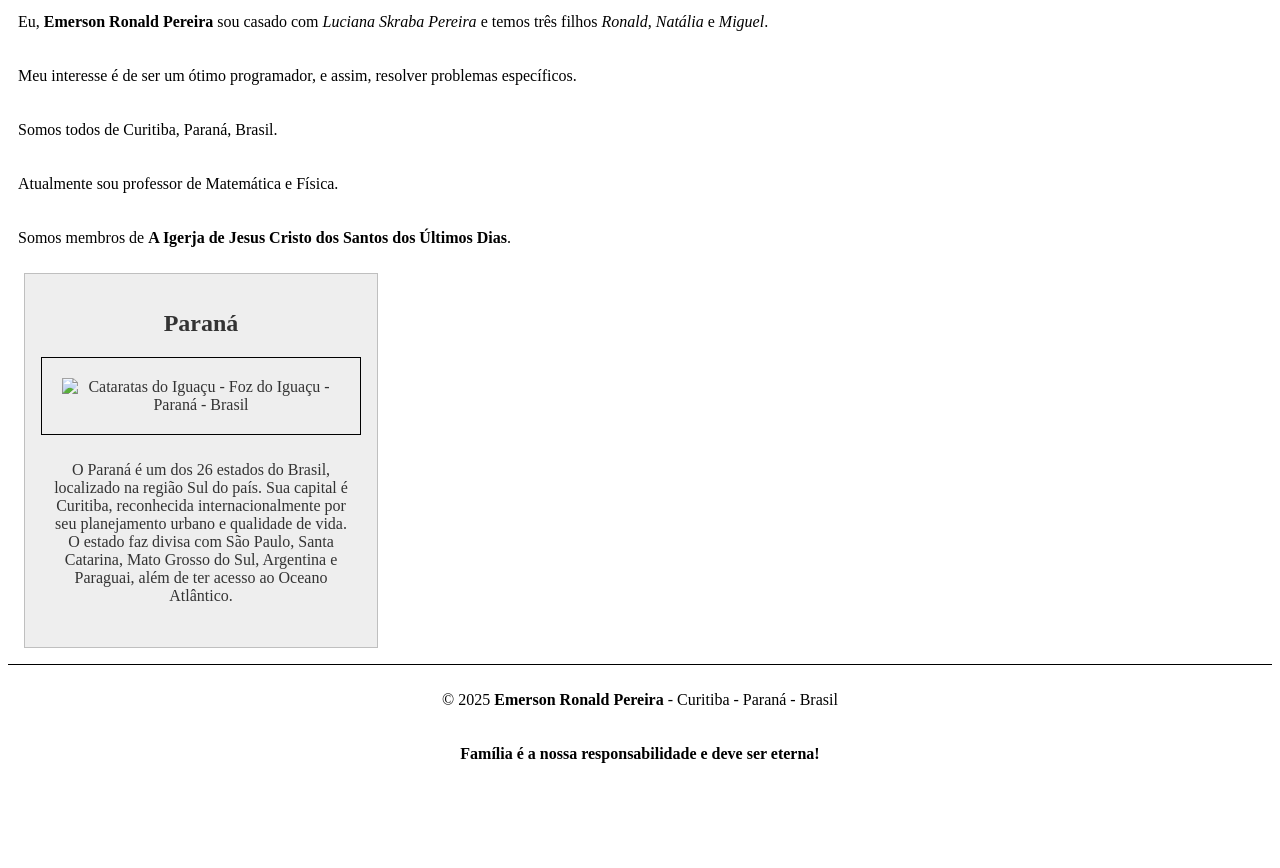
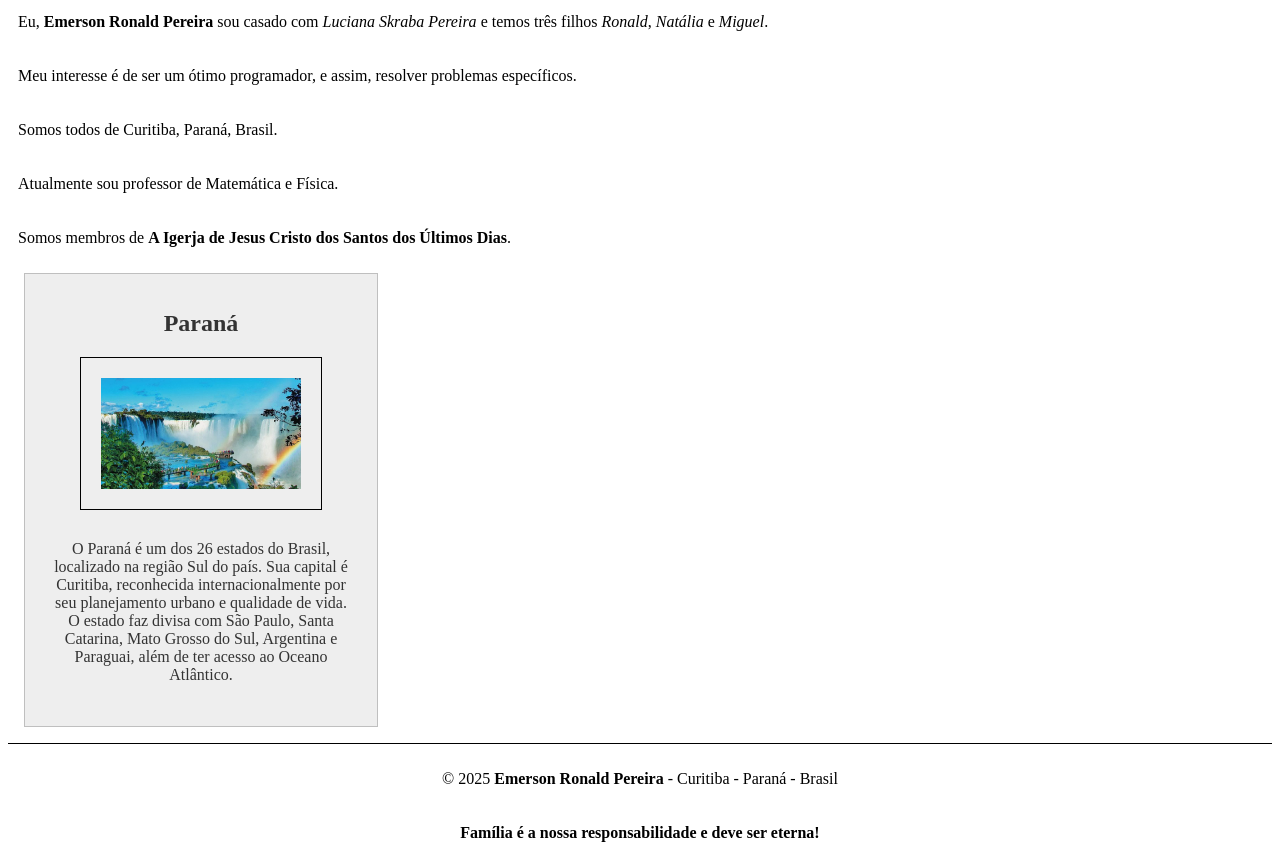
Before and after one commit to EmerRPereira/wdd130, a plain HTML site: page index.html in a window 1280 px wide. Shown: the part 657-1525 px from the top of the page. Before the commit the page ends 1446 px from the top, so only its background shows below. Drawn offline with Linux system fonts and the light colour scheme.

Commit message:
arrumando endereço do arquivo

```diff
--- a/index.html
+++ b/index.html
@@ -45,7 +45,7 @@
     </main>
     <aside>
         <h2>Paraná</h2>
-        <img src="foz-do-iguacu-pr.jpg" alt="Cataratas do Iguaçu - Foz do Iguaçu - Paraná - Brasil">
+        <img src="images/foz-do-iguacu-pr.jpg" alt="Cataratas do Iguaçu - Foz do Iguaçu - Paraná - Brasil">
         <p>O Paraná é um dos 26 estados do Brasil, localizado na região Sul do país.
             Sua capital é Curitiba, reconhecida internacionalmente por seu planejamento urbano e qualidade de vida.
             O estado faz divisa com São Paulo, Santa Catarina, Mato Grosso do Sul, Argentina e Paraguai,
--- /dev/null
+++ b/styles/style.css
@@ -0,0 +1,56 @@
+main {
+    max-width: 840px;
+}
+
+nav {
+    background-color:aqua;
+    padding: 10px;
+}
+
+nav a {
+    color: white;
+    padding: 10px;
+    display: block;
+}
+
+img {
+    width: 200px;
+    height: auto;
+}
+
+h1 {
+    color: slateblue;
+}
+
+aside {
+    width: 20em;
+    margin: 1em;
+    border: 1px solid rgb(0 0 0 / 0.2);
+    padding: 1em;
+    background-color: #eee;
+    color: #333;
+    text-align: center;
+}
+
+aside img {
+    width: 200px;
+    height: auto;
+}
+
+main img {
+        width: 150px;
+        height: auto;
+        border: 1px solid slateblue;
+        padding: 2px;
+        box-shadow: 0 0 30px gray;
+}
+
+p {
+    padding: 0;
+}
+
+footer {
+    margin-top: 15px;
+    border-top: 1px solid #000;
+    text-align: center;
+}
```
